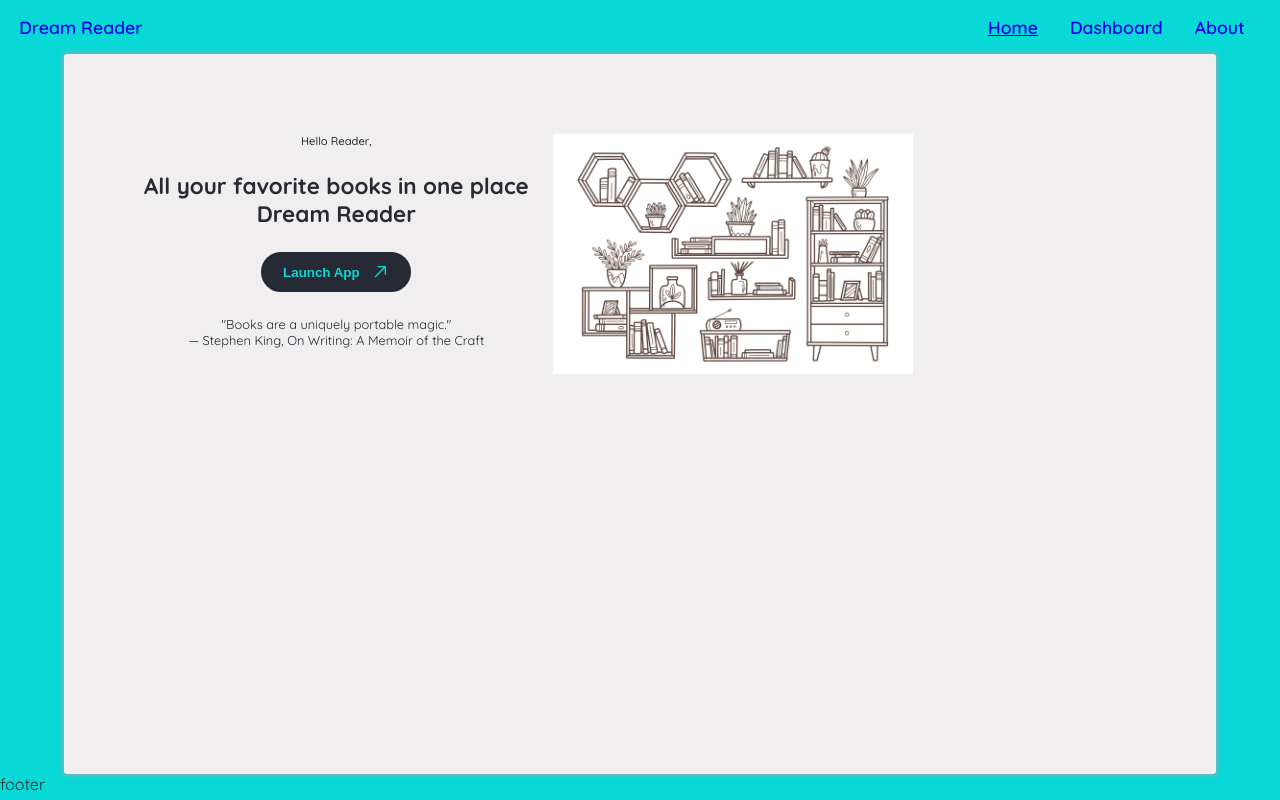
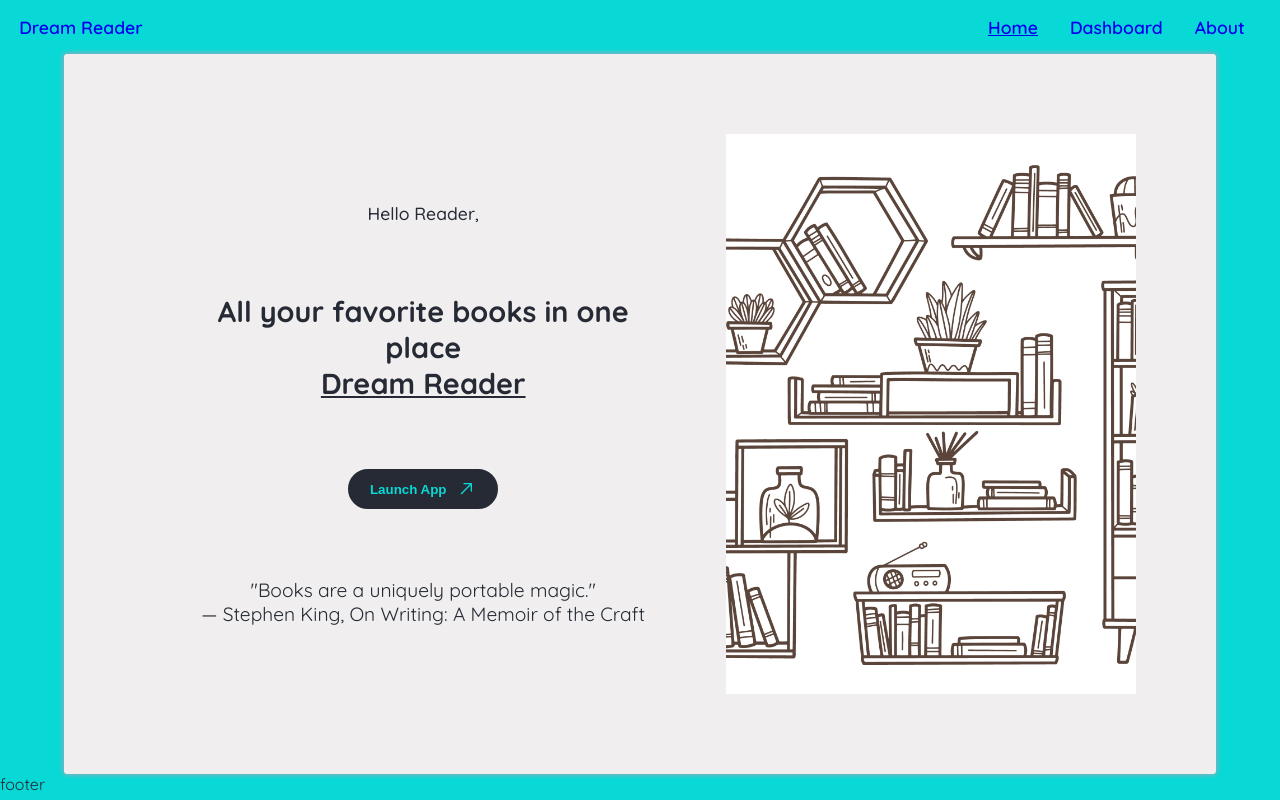
Before and after one commit to obah/dream-reader-app, a React (Vite) app: page / in a window 1280 px wide. Built offline with nearby package versions, Linux system fonts and the light colour scheme.

Commit message:
chore: styles for landing page on largee screens

```diff
--- a/src/pages/Landing/styles/landing.css
+++ b/src/pages/Landing/styles/landing.css
@@ -24,6 +24,9 @@
 .landing__text h1 {
   font-size: 1.4rem;
   font-weight: 700;
+}
+.landing__text h1 span {
+  text-decoration: underline;
 }
 .landing__text h3 {
   font-size: 0.7rem;
@@ -61,4 +64,42 @@
   .landing__section {
     flex-direction: row;
   }
+  .landing__image {
+    height: 70vh;
+    width: 80%;
+  }
+  .landing__image img {
+    -o-object-fit: cover;
+       object-fit: cover;
+    width: 100%;
+  }
+  .landing__text {
+    width: 100%;
+    padding: 0 3rem;
+    gap: 0;
+    justify-content: space-around;
+  }
+  .landing__text h1 {
+    font-size: 1.6rem;
+  }
+  .landing__text h3 {
+    font-size: 0.9rem;
+  }
+  .landing__text p {
+    font-size: 1rem;
+  }
+}
+@media screen and (min-width: 1024px) {
+  .landing__text {
+    justify-content: space-evenly;
+  }
+  .landing__text h1 {
+    font-size: 1.8rem;
+  }
+  .landing__text h3 {
+    font-size: 1.1rem;
+  }
+  .landing__text p {
+    font-size: 1.2rem;
+  }
 }/*# sourceMappingURL=landing.css.map */
--- a/src/pages/Landing/styles/landing.scss
+++ b/src/pages/Landing/styles/landing.scss
@@ -26,6 +26,10 @@
   h1 {
     font-size: 1.4rem;
     font-weight: 700;
+
+    span {
+      text-decoration: underline;
+    }
   }
 
   h3 {
@@ -70,4 +74,51 @@
   .landing__section {
     flex-direction: row;
   }
+
+  .landing__image {
+    height: 70vh;
+    width: 80%;
+
+    img {
+      object-fit: cover;
+      width: 100%;
+    }
+  }
+
+  .landing__text {
+    width: 100%;
+    padding: 0 3rem;
+    gap: 0;
+    justify-content: space-around;
+
+    h1 {
+      font-size: 1.6rem;
+    }
+
+    h3 {
+      font-size: 0.9rem;
+    }
+
+    p {
+      font-size: 1rem;
+    }
+  }
 }
+
+@include media-lg {
+  .landing__text {
+    justify-content: space-evenly;
+
+    h1 {
+      font-size: 1.8rem;
+    }
+
+    h3 {
+      font-size: 1.1rem;
+    }
+
+    p {
+      font-size: 1.2rem;
+    }
+  }
+}
```
Also changed, not shown: 1 other file (tests, documents, lock files or other folders).
